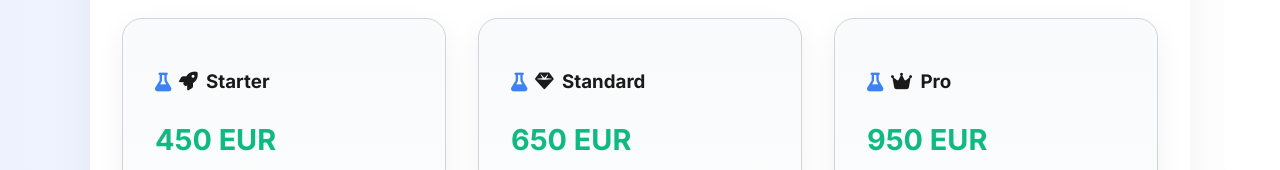
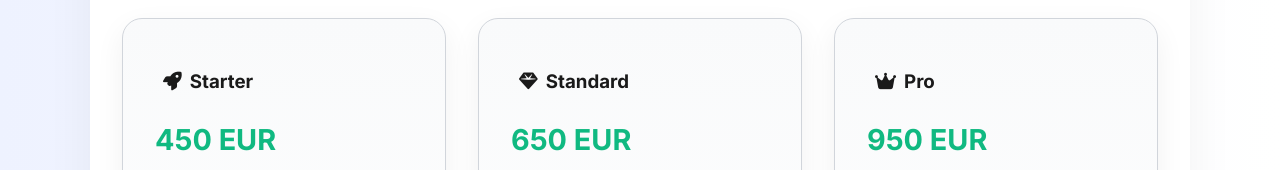
Before and after one commit to TheTechology/OfertaWebsiteWordPress, a plain HTML site: page index.html in a window 1280 px wide. Shown: the part 552-722 px from the top of the page. Drawn offline with Linux system fonts and the light colour scheme.

Commit message:
Update style.css

```diff
--- a/style.css
+++ b/style.css
@@ -105,7 +105,7 @@ h2 {
 }
 
 .offer h3::before {
-  content: "\f0c3";
+  content: "";
   font-family: "Font Awesome 6 Free";
   font-weight: 900;
   color: #3b82f6;
```
